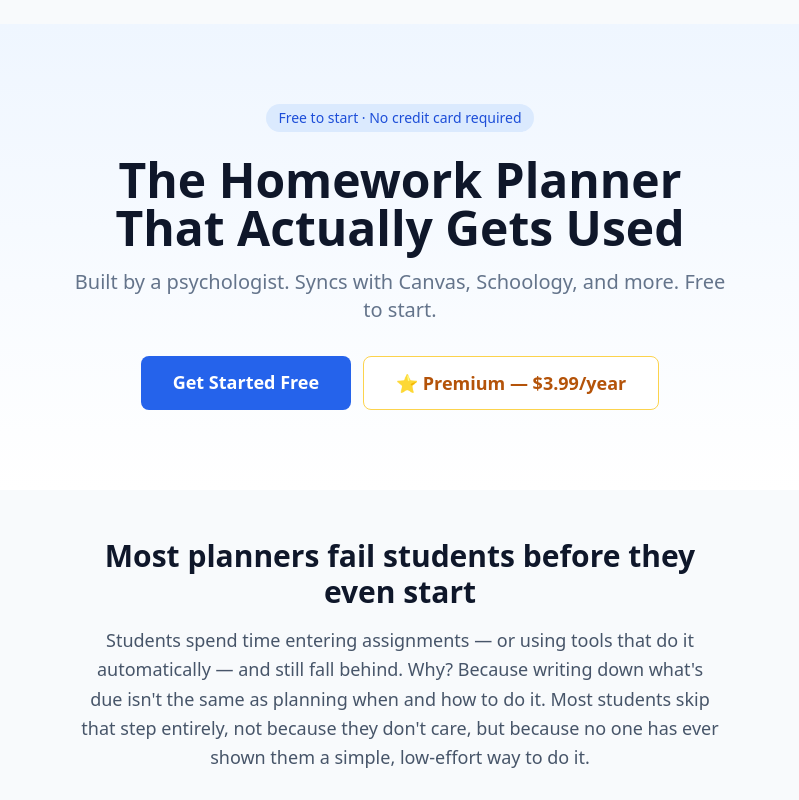
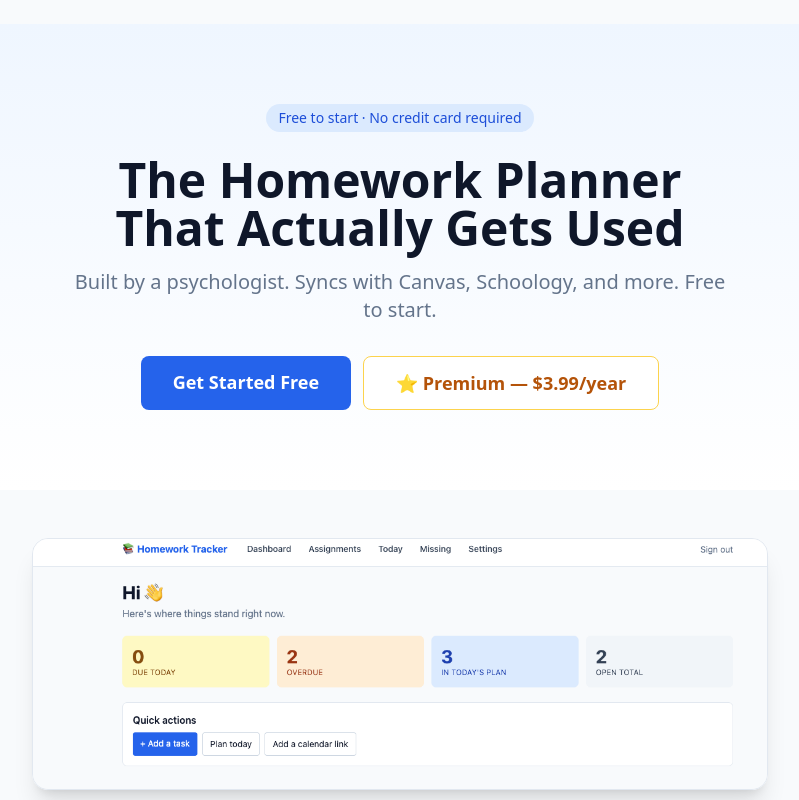
Before and after one commit to CareyH554400/homework-hero, a Next.js app: page / in a window 1280 px wide. Shown: the top 800 px of the page, without its empty margins (240-1039 px from the left). Built offline with nearby package versions, Linux system fonts and the light colour scheme; no server answers.

Commit message:
Add screenshot to homepage

```diff
--- a/app/page.tsx
+++ b/app/page.tsx
@@ -94,6 +94,17 @@ function LandingPage() {
               ⭐ Premium — $3.99/year
             </Link>
           </div>
+        </div>
+      </section>
+
+      {/* App screenshot */}
+      <section className="max-w-3xl mx-auto px-4 mb-16">
+        <div className="rounded-2xl overflow-hidden shadow-xl border border-slate-200">
+          <img
+            src="/app-screenshot.png"
+            alt="Homework Tracker dashboard showing assignments, today's plan, and quick actions"
+            className="w-full h-auto"
+          />
         </div>
       </section>
 
```
